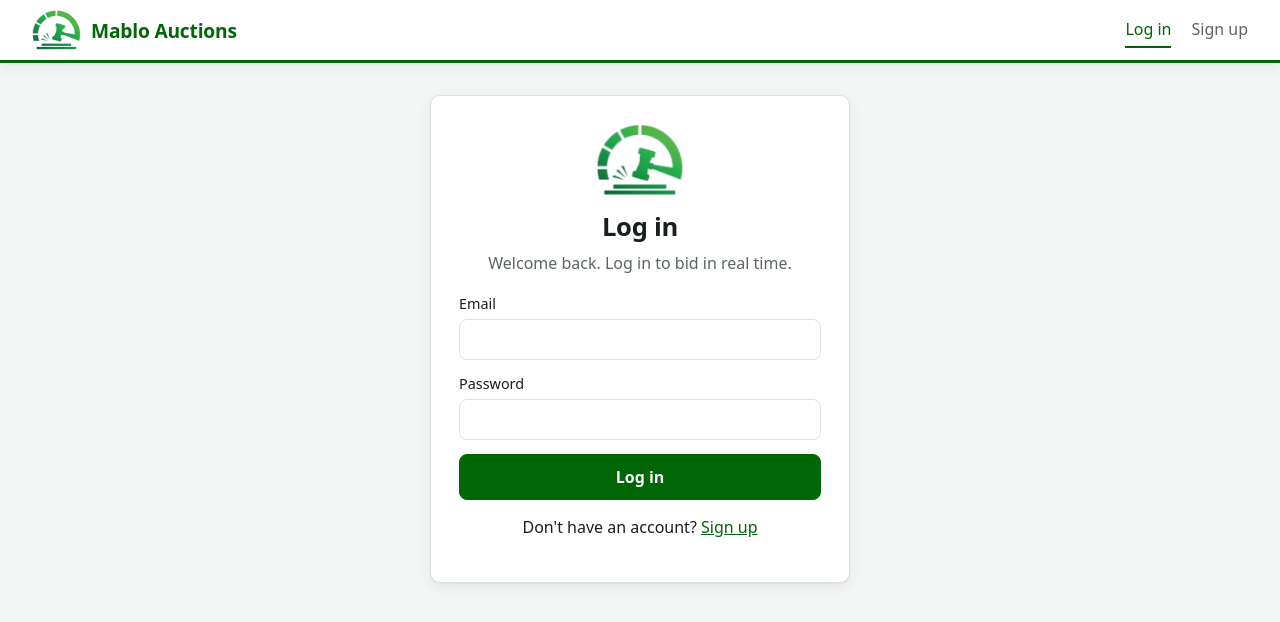
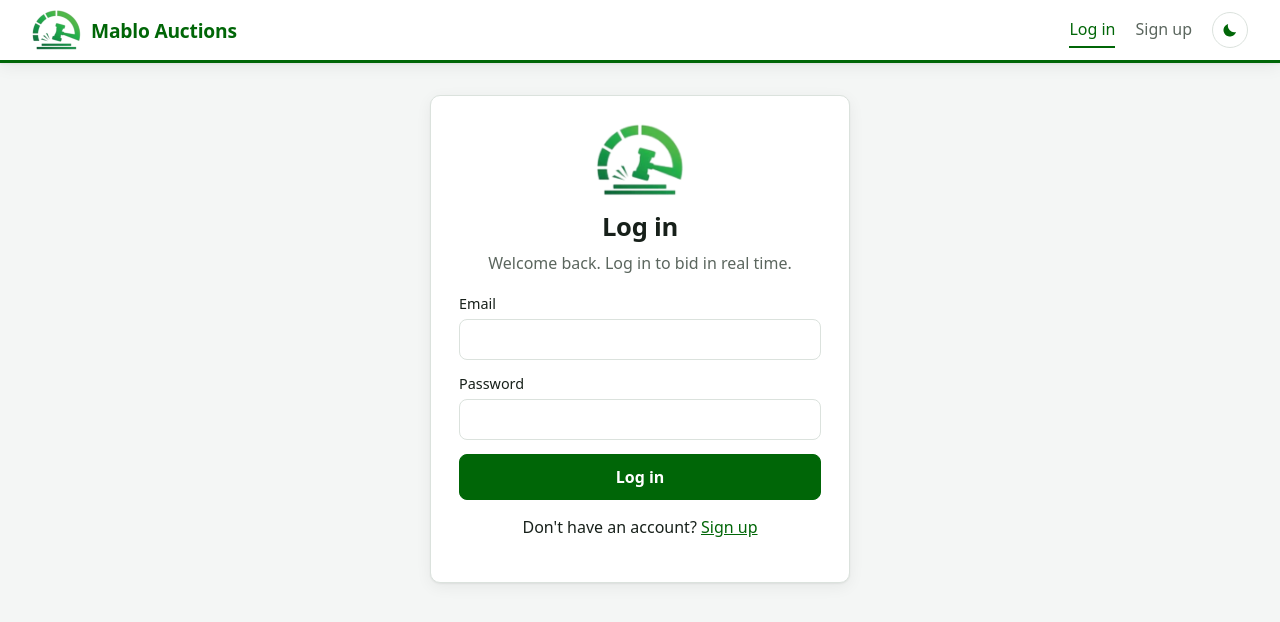
Before and after one commit to JuanHidalgo33/Software2_SubastasOnline_EquipoMablo, a React (Vite) app in the folder web/: page /login in a window 1280 px wide. Shown: the top 622 px of the page. Built offline with nearby package versions, Linux system fonts and the light colour scheme; no server answers.

Commit message:
feat(web): added dark mode toggle

```diff
--- a/web/src/components/Layout.tsx
+++ b/web/src/components/Layout.tsx
@@ -1,6 +1,7 @@
 import { Link, NavLink, Outlet } from 'react-router-dom';
 import logo from '../assets/logo.png';
 import { useAuth } from '../auth/AuthContext';
+import { ThemeToggle } from './ThemeToggle';
 
 export function Layout() {
   const { user, logout } = useAuth();
@@ -29,6 +30,7 @@ export function Layout() {
               <NavLink to="/register">Sign up</NavLink>
             </>
           )}
+          <ThemeToggle />
         </nav>
       </header>
       <main className="container">
--- /dev/null
+++ b/web/src/components/ThemeToggle.tsx
@@ -0,0 +1,39 @@
+import { useEffect, useState } from 'react';
+import { applyTheme, getInitialTheme, saveTheme, type Theme } from '../theme/theme';
+
+export function ThemeToggle() {
+  const [theme, setTheme] = useState<Theme>(getInitialTheme);
+
+  useEffect(() => {
+    applyTheme(theme);
+    saveTheme(theme);
+  }, [theme]);
+
+  const next = theme === 'dark' ? 'light' : 'dark';
+
+  return (
+    <button
+      type="button"
+      className="icon-button"
+      onClick={() => setTheme(next)}
+      aria-label={`Switch to ${next} mode`}
+      title={`Switch to ${next} mode`}
+    >
+      {theme === 'dark' ? (
+        <svg viewBox="0 0 24 24" width="18" height="18" aria-hidden="true">
+          <circle cx="12" cy="12" r="4.5" fill="currentColor" />
+          <path
+            d="M12 2v2.5M12 19.5V22M2 12h2.5M19.5 12H22M4.9 4.9l1.8 1.8M17.3 17.3l1.8 1.8M4.9 19.1l1.8-1.8M17.3 6.7l1.8-1.8"
+            stroke="currentColor"
+            strokeWidth="2"
+            strokeLinecap="round"
+          />
+        </svg>
+      ) : (
+        <svg viewBox="0 0 24 24" width="18" height="18" aria-hidden="true">
+          <path d="M20 14.5A8.5 8.5 0 0 1 9.5 4a8.5 8.5 0 1 0 10.5 10.5z" fill="currentColor" />
+        </svg>
+      )}
+    </button>
+  );
+}
--- a/web/src/main.tsx
+++ b/web/src/main.tsx
@@ -4,6 +4,9 @@ import { BrowserRouter } from 'react-router-dom';
 import App from './App';
 import { AuthProvider } from './auth/AuthProvider';
 import './index.css';
+import { applyTheme, getInitialTheme } from './theme/theme';
+
+applyTheme(getInitialTheme());
 
 createRoot(document.getElementById('root')!).render(
   <StrictMode>
--- /dev/null
+++ b/web/src/theme/theme.ts
@@ -0,0 +1,25 @@
+export type Theme = 'light' | 'dark';
+
+const STORAGE_KEY = 'subastas.theme';
+
+export function getInitialTheme(): Theme {
+  try {
+    const stored = localStorage.getItem(STORAGE_KEY);
+    if (stored === 'light' || stored === 'dark') return stored;
+  } catch (error) {
+    console.warn('Could not read the saved theme.', error);
+  }
+  return window.matchMedia('(prefers-color-scheme: dark)').matches ? 'dark' : 'light';
+}
+
+export function applyTheme(theme: Theme): void {
+  document.documentElement.dataset.theme = theme;
+}
+
+export function saveTheme(theme: Theme): void {
+  try {
+    localStorage.setItem(STORAGE_KEY, theme);
+  } catch (error) {
+    console.warn('Could not save the theme.', error);
+  }
+}
```
